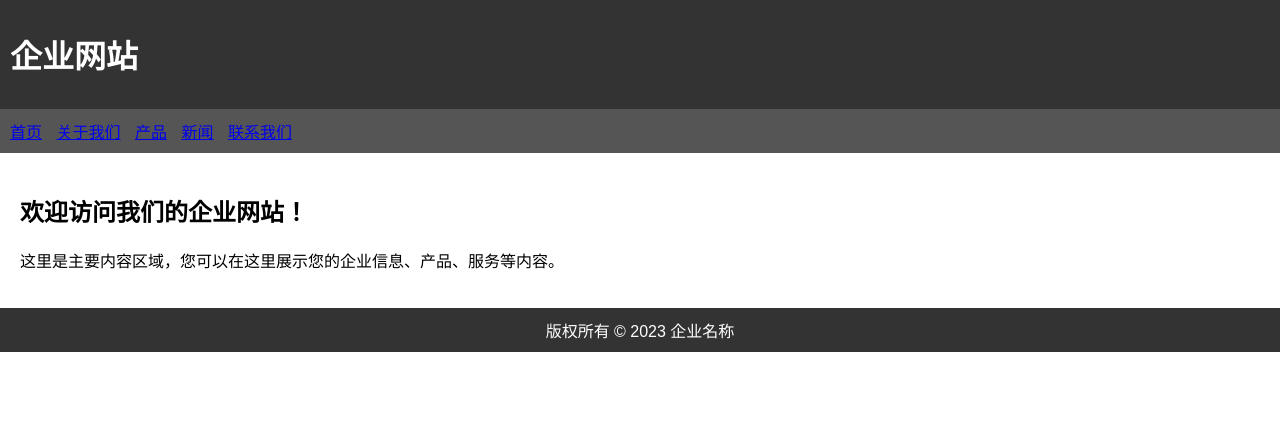
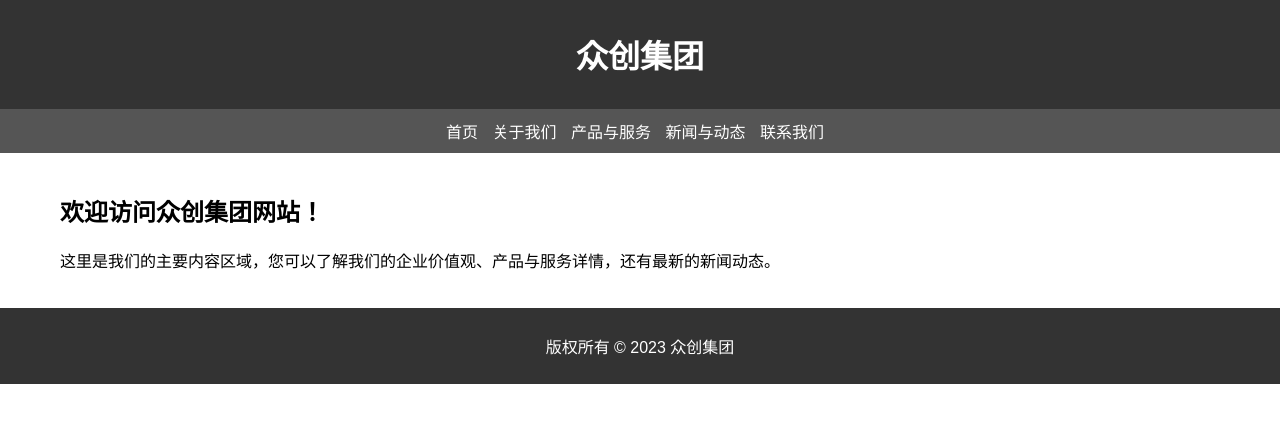
Before and after one commit to 5720213433/5720213433, a plain HTML site: page index.html in a window 1280 px wide. Drawn offline with Linux system fonts and the light colour scheme.

Commit message:
Update index.html

```diff
--- a/index.html
+++ b/index.html
@@ -1,9 +1,9 @@
 <!DOCTYPE html>
 <html>
 <head>
-    <title>企业网站</title>
+    <title>众创集团 - 互联网企业网站</title>
     <style>
-        /* 添加一些基本的样式 */
+        /* 基本样式 */
         body {
             font-family: Arial, sans-serif;
             margin: 0;
@@ -14,29 +14,46 @@
             background-color: #333;
             color: #fff;
             padding: 10px;
+            text-align: center;
         }
 
+        .container {
+            margin: 0 auto;
+            width: 100%;
+            max-width: 1200px;
+            padding: 0 20px;
+        }
+
+        /* 导航栏样式 */
         nav {
             background-color: #555;
             color: #fff;
             padding: 10px;
+            text-align: center;
         }
 
         nav ul {
             list-style-type: none;
-            margin: 0;
+            margin: 0 auto;
             padding: 0;
         }
 
         nav ul li {
-            display: inline;
+            display: inline-block;
             margin-right: 10px;
         }
 
+        nav ul li a {
+            color: #fff;
+            text-decoration: none;
+        }
+
+        /* 主要内容区域样式 */
         section {
             padding: 20px;
         }
 
+        /* 页脚样式 */
         footer {
             background-color: #333;
             color: #fff;
@@ -47,26 +64,28 @@
 </head>
 <body>
     <header>
-        <h1>企业网站</h1>
+        <h1>众创集团</h1>
     </header>
 
     <nav>
         <ul>
             <li><a href="#">首页</a></li>
             <li><a href="#">关于我们</a></li>
-            <li><a href="#">产品</a></li>
-            <li><a href="#">新闻</a></li>
+            <li><a href="#">产品与服务</a></li>
+            <li><a href="#">新闻与动态</a></li>
             <li><a href="#">联系我们</a></li>
         </ul>
     </nav>
 
-    <section>
-        <h2>欢迎访问我们的企业网站！</h2>
-        <p>这里是主要内容区域，您可以在这里展示您的企业信息、产品、服务等内容。</p>
-    </section>
+    <div class="container">
+        <section>
+            <h2>欢迎访问众创集团网站！</h2>
+            <p>这里是我们的主要内容区域，您可以了解我们的企业价值观、产品与服务详情，还有最新的新闻动态。</p>
+        </section>
+    </div>
 
     <footer>
-        版权所有 &copy; 2023 企业名称
+        <p>版权所有 &copy; 2023 众创集团</p>
     </footer>
 </body>
 </html>
```
